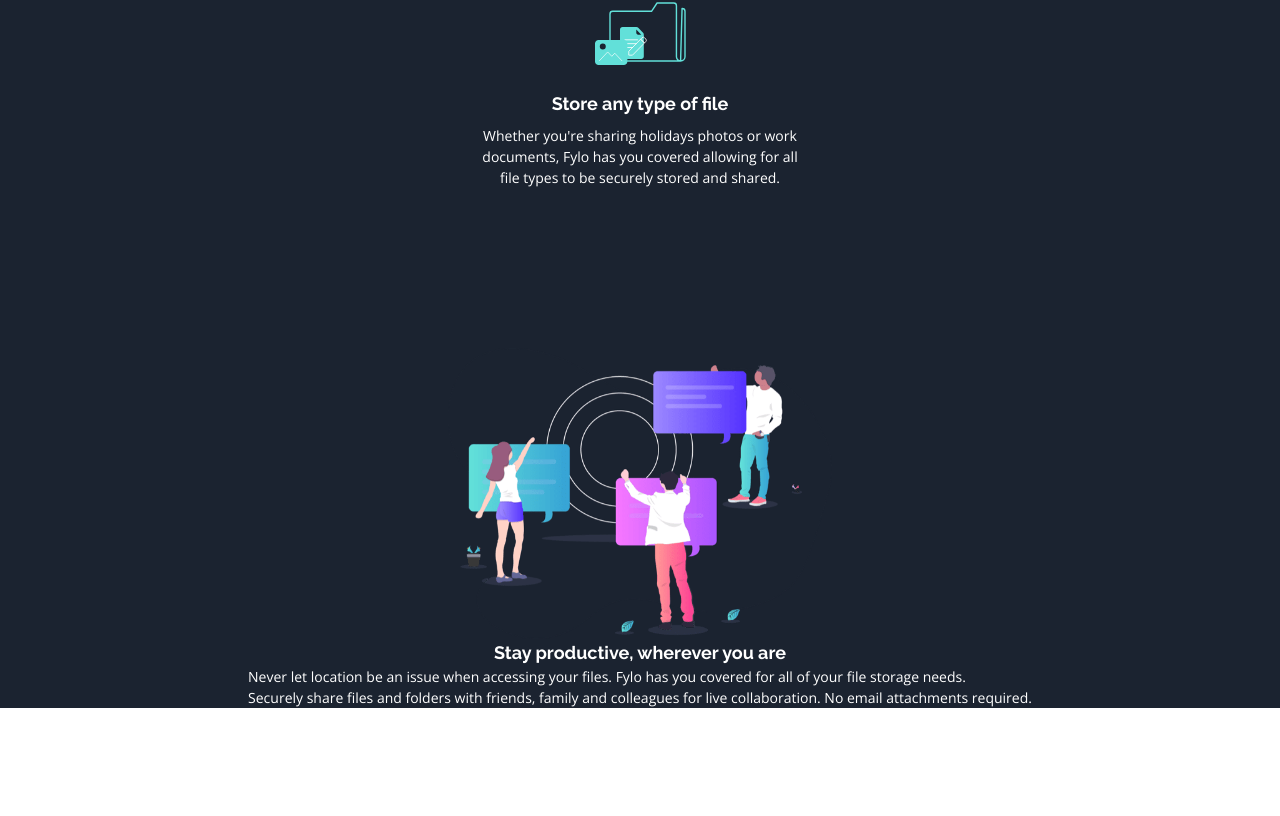
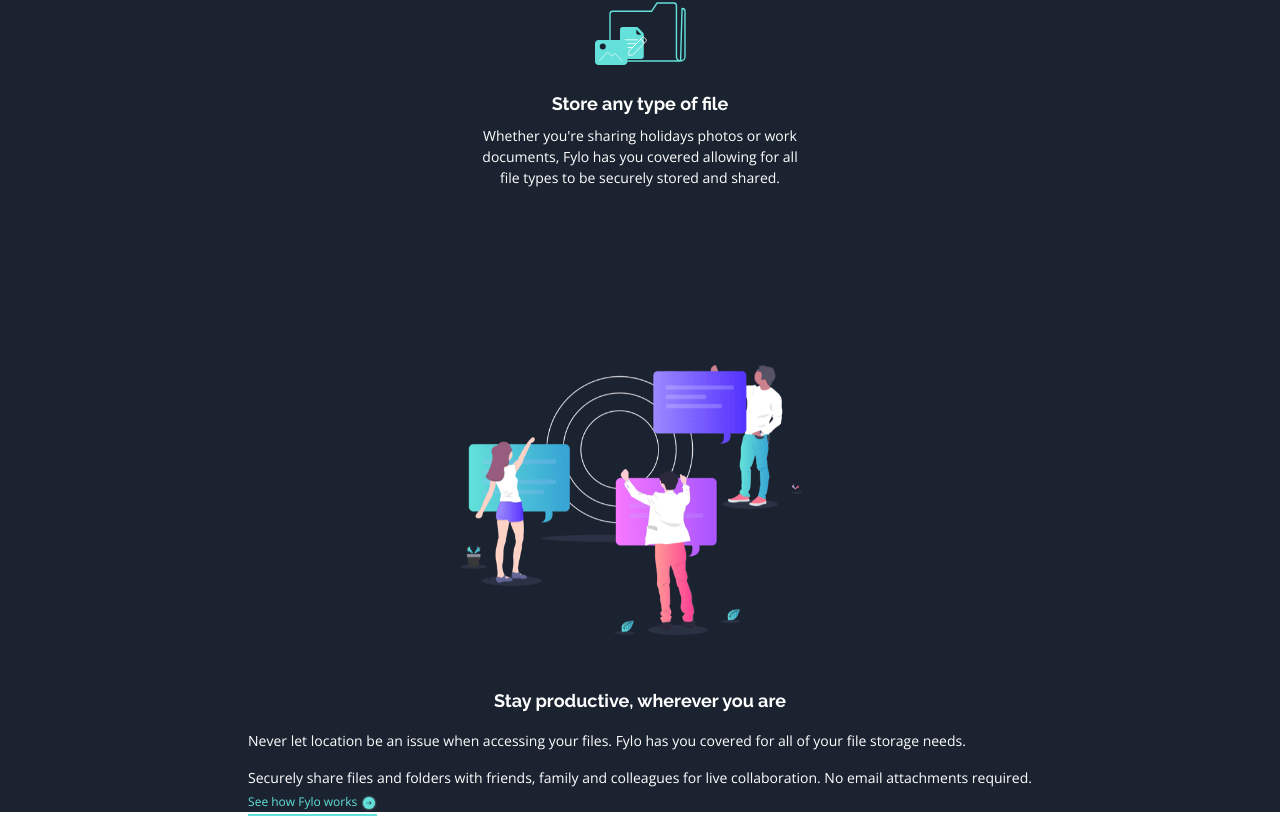
Before and after one commit to PiotrPlotast/fylo-dark-theme-landing-page, a React (Vite) app in the folder fylo-dark-theme-landing-page/: page / in a window 1280 px wide. Shown: the part 1534-2350 px from the top of the page. Before the commit the page ends 2242 px from the top, so only its background shows below. Built offline with nearby package versions, Linux system fonts and the light colour scheme.

Commit message:
styled HowItWorks component

```diff
--- a/fylo-dark-theme-landing-page/src/HowItWorks.tsx
+++ b/fylo-dark-theme-landing-page/src/HowItWorks.tsx
@@ -1,13 +1,14 @@
 import StayProductiveImg from "./StayProductiveImg";
+import arrow from "./assets/images/icon-arrow.svg";
 export default function HowItWorks() {
   return (
     <section className="flex flex-col items-center">
       <StayProductiveImg />
       <div>
-        <h2 className="text-textColor font-main font-bold text-lg text-center mx-6">
+        <h2 className="text-textColor font-main font-bold text-lg text-center mx-6 mt-12">
           Stay productive, wherever you are
         </h2>
-        <p className="text-textColor text-md font-secondary mx-6">
+        <p className="text-textColor text-md font-secondary mx-6 my-4">
           Never let location be an issue when accessing your files. Fylo has you
           covered for all of your file storage needs.
         </p>
@@ -15,6 +16,13 @@ export default function HowItWorks() {
           Securely share files and folders with friends, family and colleagues
           for live collaboration. No email attachments required.
         </p>
+        <a
+          href="#"
+          className="mx-6 pb-1 text-accentColor font-secondary text-sm mt-6 border-b-2 border-accentColor"
+        >
+          See how Fylo works
+          <img src={arrow} alt="" className="inline pl-1" />
+        </a>
       </div>
     </section>
   );
```
